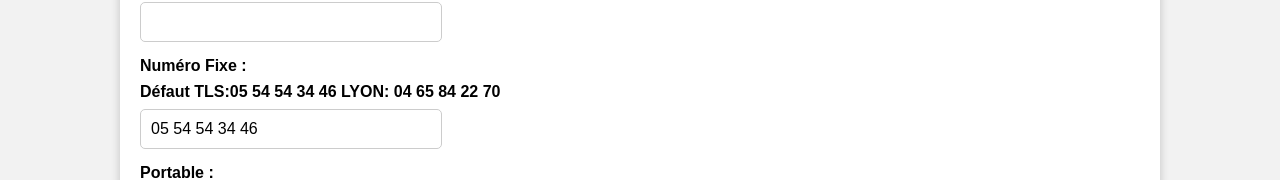
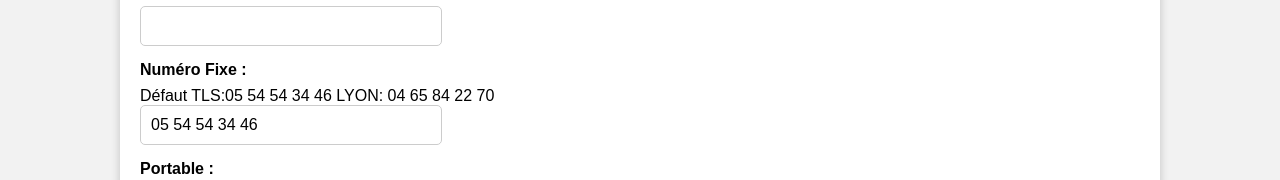
Before and after one commit to Kenny3231/SignaturePro, a plain HTML site: page index.html in a window 1280 px wide. Shown: the part 348-528 px from the top of the page. Drawn offline with Linux system fonts and the light colour scheme.

Commit message:
Update index.html

```diff
--- a/index.html
+++ b/index.html
@@ -24,7 +24,7 @@
                 <!-- <input type="email" id="email" name="email" required> -->
 
                 <label for="fixe">Numéro Fixe :</label>
-                <label for="ValFixe">Défaut TLS:05 54 54 34 46 LYON: 04 65 84 22 70</label>
+                Défaut TLS:05 54 54 34 46 LYON: 04 65 84 22 70
                 <input type="tel" id="fixe" name="fixe" value="05 54 54 34 46">
 
                 <label for="portable">Portable :</label>
```
